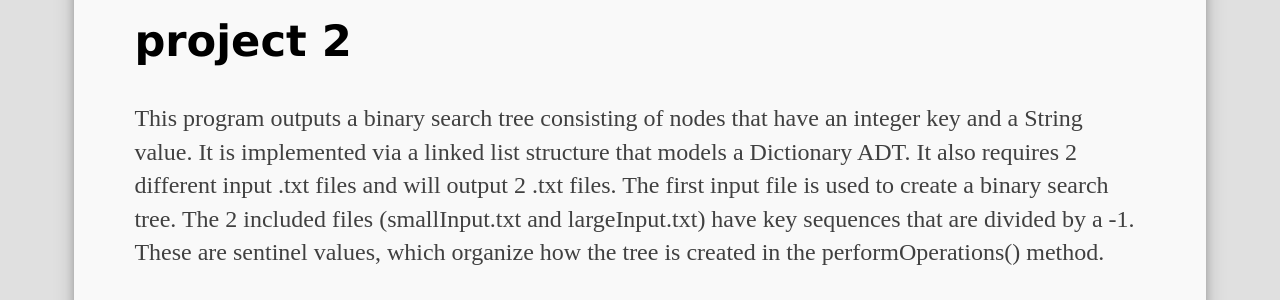
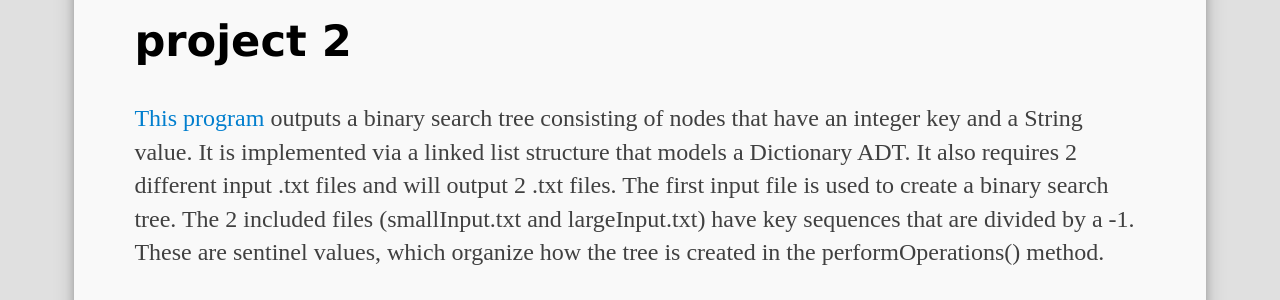
Before and after one commit to lungpc/lungpc.github.io, a Jekyll site: the page built from projects/p2/index.html, in a window 1280 px wide. Shown: the part 178-478 px from the top of the page. Built offline with Jekyll 4.4.1, drawn with Linux system fonts in a browser that asks for light colours; part of the change alters nothing that is shown.

```diff
--- a/projects/p2/index.html
+++ b/projects/p2/index.html
@@ -4,7 +4,8 @@ name: Project 2
 ---
 
 <h2>project 2</h2>
-<p>This program outputs a binary search tree consisting of nodes that have an integer key and a String value.
+<p><a href="https://github.com/lungpc/datastructures-projects/tree/master/CSC316%20Data%20Structures_project2">This program</a>
+outputs a binary search tree consisting of nodes that have an integer key and a String value.
 It is implemented via a linked list structure that models a Dictionary ADT. It also requires 2 different input
 .txt files and will output 2 .txt files. The first input file is used to create a binary search tree.
 The 2 included files (smallInput.txt and largeInput.txt) have key sequences that are divided by a -1. These are
```
